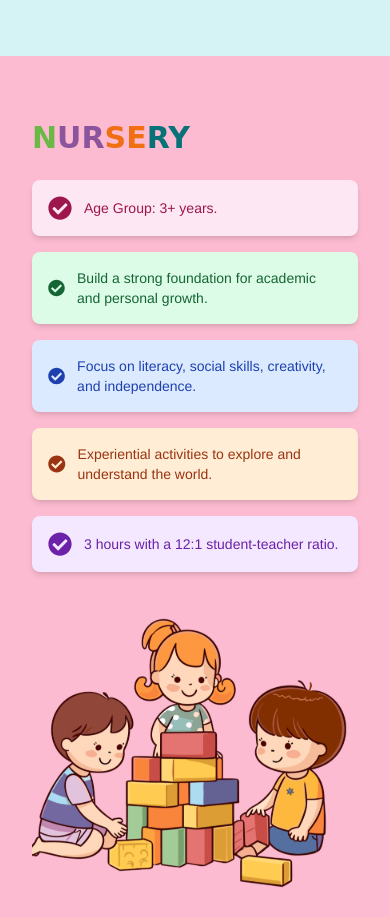
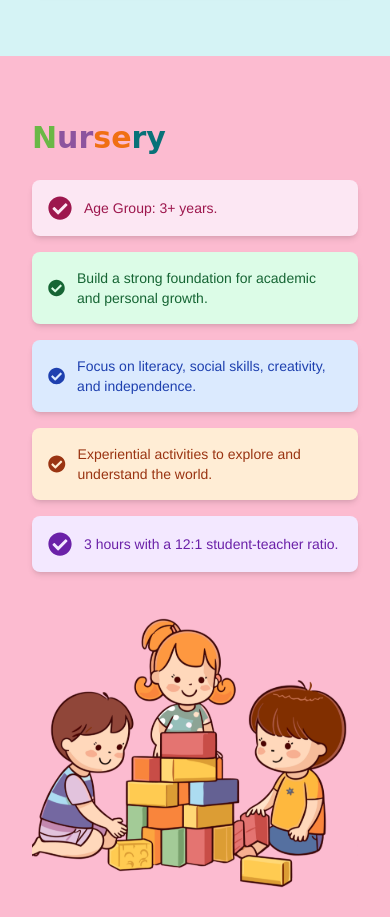
Before and after one commit to Mathoholic/quantum-frontend-repo, a Next.js app: page /our-programs in a window 390 px wide. Shown: the part 1720-2637 px from the top of the page. Built offline with nearby package versions, Linux system fonts and the light colour scheme; a web font is replaced by a local one.

Commit message:
Update heading styles for Nursery and Toddler sections to improve responsiveness

```diff
--- a/src/components/program/Nursery-LKG.tsx
+++ b/src/components/program/Nursery-LKG.tsx
@@ -52,14 +52,14 @@ const ProgramSection: React.FC = () => {
       {/* Nursery Section */}
       <div className="grid md:grid-cols-2 gap-10 items-center">
         <div className={`${isVisible ? 'animate-slideInLeft' : ''}`}>
-          <h2 className="text-3xl md:text-4xl font-bold font-comic text-gray-800 mb-6">
+          <h2 className="text-3xl md:text-4xl lg:text-[44px] font-bold font-comic text-gray-800 mb-6">
             <span style={{ color: "#6ab846" }}>N</span>
-            <span style={{ color: "#8d549e" }}>U</span>
-            <span style={{ color: "#8d549e" }}>R</span>
-            <span style={{ color: "#f06f13" }}>S</span>
-            <span style={{ color: "#f06f13" }}>E</span>
-            <span style={{ color: "#087278" }}>R</span>
-            <span style={{ color: "#087278" }}>Y</span>
+            <span style={{ color: "#8d549e" }}>u</span>
+            <span style={{ color: "#8d549e" }}>r</span>
+            <span style={{ color: "#f06f13" }}>s</span>
+            <span style={{ color: "#f06f13" }}>e</span>
+            <span style={{ color: "#087278" }}>r</span>
+            <span style={{ color: "#087278" }}>y</span>
           </h2>
           <ul className="space-y-4 mt-4">
             {featuresNursery.map((feature, index) => (
@@ -96,7 +96,7 @@ const ProgramSection: React.FC = () => {
           />
         </div>
         <div className={`${isVisible ? 'animate-slideInRight' : ''}`}>
-          <h2 className="text-3xl md:text-4xl font-bold font-comic text-gray-800 mb-6">
+          <h2 className="text-3xl md:text-4xl lg:text-[44px] font-bold font-comic text-gray-800 mb-6">
             <span style={{ color: "#ed477c" }}>L</span>
             <span style={{ color: "#e04a2f" }}>K</span>
             <span style={{ color: "#652f8f" }}>G</span>
--- a/src/components/program/Toddler-Playgroup.tsx
+++ b/src/components/program/Toddler-Playgroup.tsx
@@ -54,7 +54,7 @@ const ProgramHero = () => {
       <div className="grid md:grid-cols-2 gap-10 items-center">
         <div className={`${isVisible ? 'animate-slideInLeft' : ''}`}>
           <h2
-            className="text-left mb-6 text-[36px] md:text-[44px] font-comic font-normal leading-[50px] md:leading-[66.89px] underline-from-font decoration-skip-ink"
+            className="text-left mb-6 text-[36px] lg:text-[44px] font-comic font-normal leading-[50px] md:leading-[66.89px] underline-from-font decoration-skip-ink"
             style={{ textUnderlinePosition: "from-font", textDecorationSkipInk: "none" }}
           >
             <span className="bg-gradient-to-r from-green-400 to-green-600 text-transparent bg-clip-text">Toddler</span>-
@@ -97,7 +97,7 @@ const ProgramHero = () => {
           />
         </div>
         <div className={`${isVisible ? 'animate-slideInRight' : ''}`}>
-          <h2 className="text-left text-[36px] mb-6 md:text-[48px] font-comic font-normal leading-[50px] md:leading-[66.89px] underline-from-font decoration-skip-ink"
+          <h2 className="text-left text-[36px] mb-6 lg:text-[48px] font-comic font-normal leading-[50px] md:leading-[66.89px] underline-from-font decoration-skip-ink"
             style={{ textUnderlinePosition: "from-font", textDecorationSkipInk: "none" }}
           >
             <span className="bg-gradient-to-r from-pink-400 to-pink-600 text-transparent bg-clip-text">Playgroup:</span>
```
